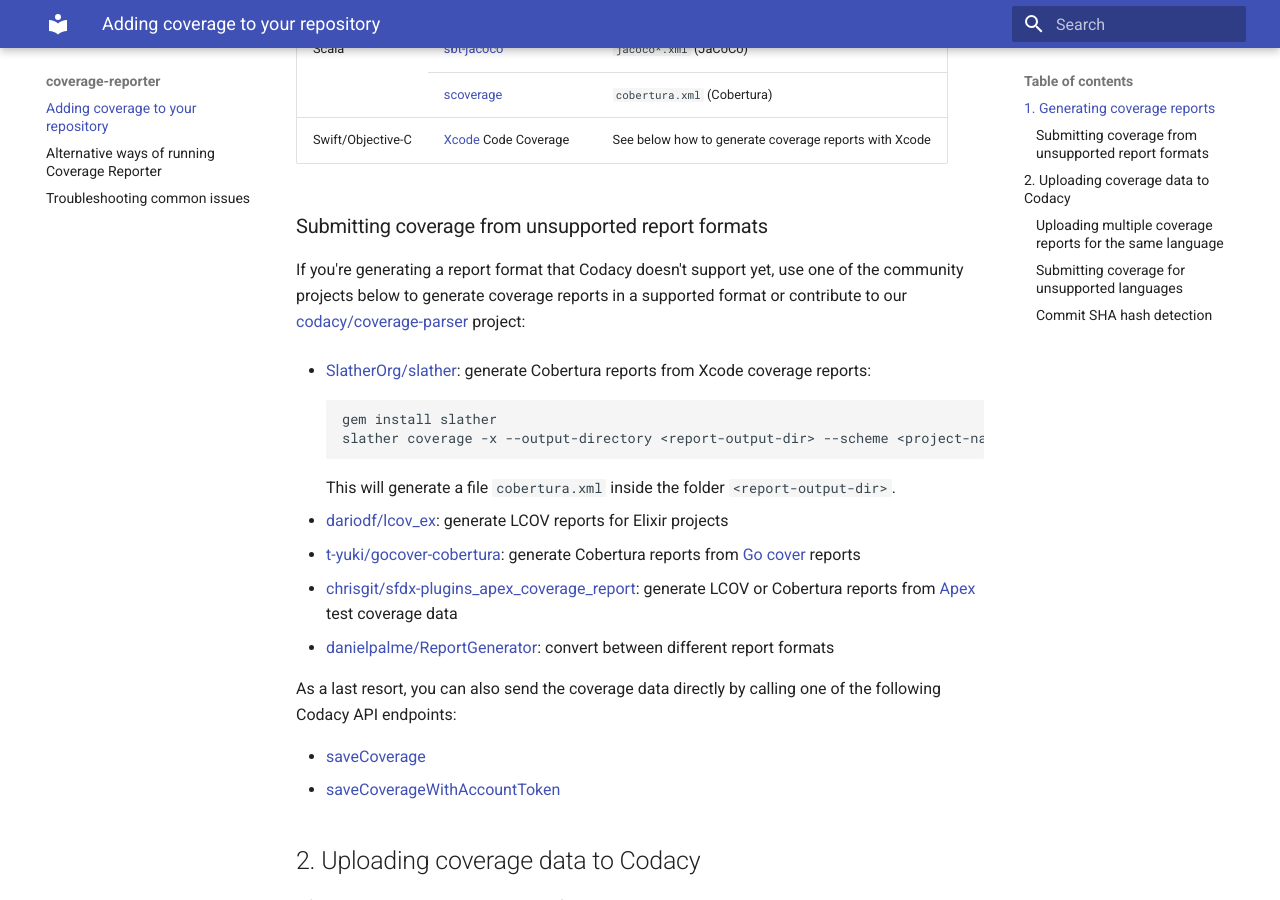
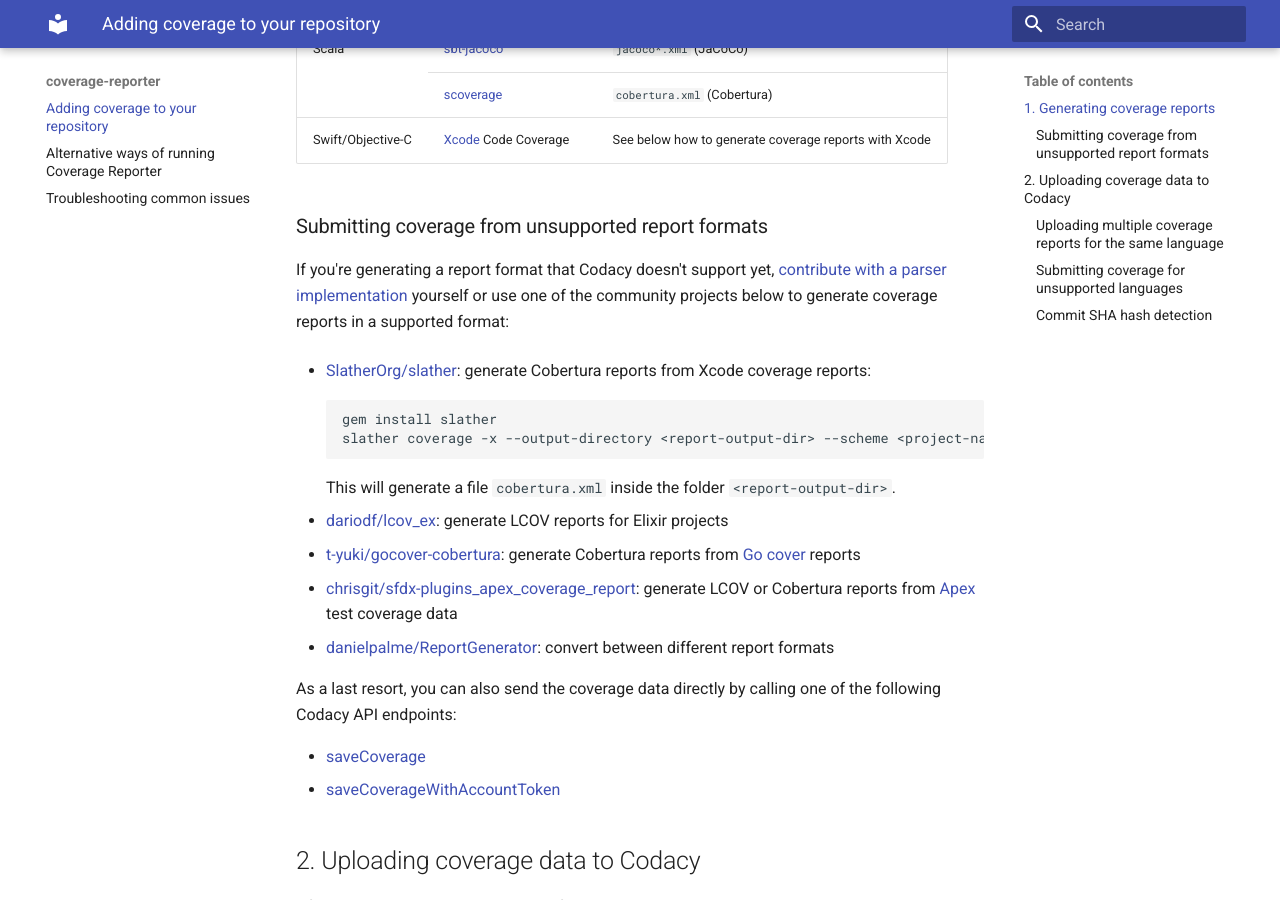
Before and after one commit to codacy/codacy-coverage-reporter, an MkDocs documentation site: the page built from docs/index.md, in a window 1280 px wide and 900 px high, scrolled down 1316 px. Built offline with MkDocs 1.6.1 and Material for MkDocs 9.7.7, drawn with Linux system fonts in a browser that asks for light colours.

Commit message:
docs: Update link to parsers repository (#325)

```diff
--- a/docs/index.md
+++ b/docs/index.md
@@ -94,7 +94,7 @@
 
 ### Submitting coverage from unsupported report formats
 
-If you're generating a report format that Codacy doesn't support yet, use one of the community projects below to generate coverage reports in a supported format or contribute to our [codacy/coverage-parser](https://github.com/codacy/coverage-parser) project:
+If you're generating a report format that Codacy doesn't support yet, [contribute with a parser implementation](https://github.com/codacy/codacy-coverage-reporter/tree/master/coverage-parser/src/main/scala/com/codacy/parsers/implementation) yourself or use one of the community projects below to generate coverage reports in a supported format:
 
 -   [SlatherOrg/slather](https://github.com/SlatherOrg/slather): generate Cobertura reports from Xcode coverage reports:
 
```
